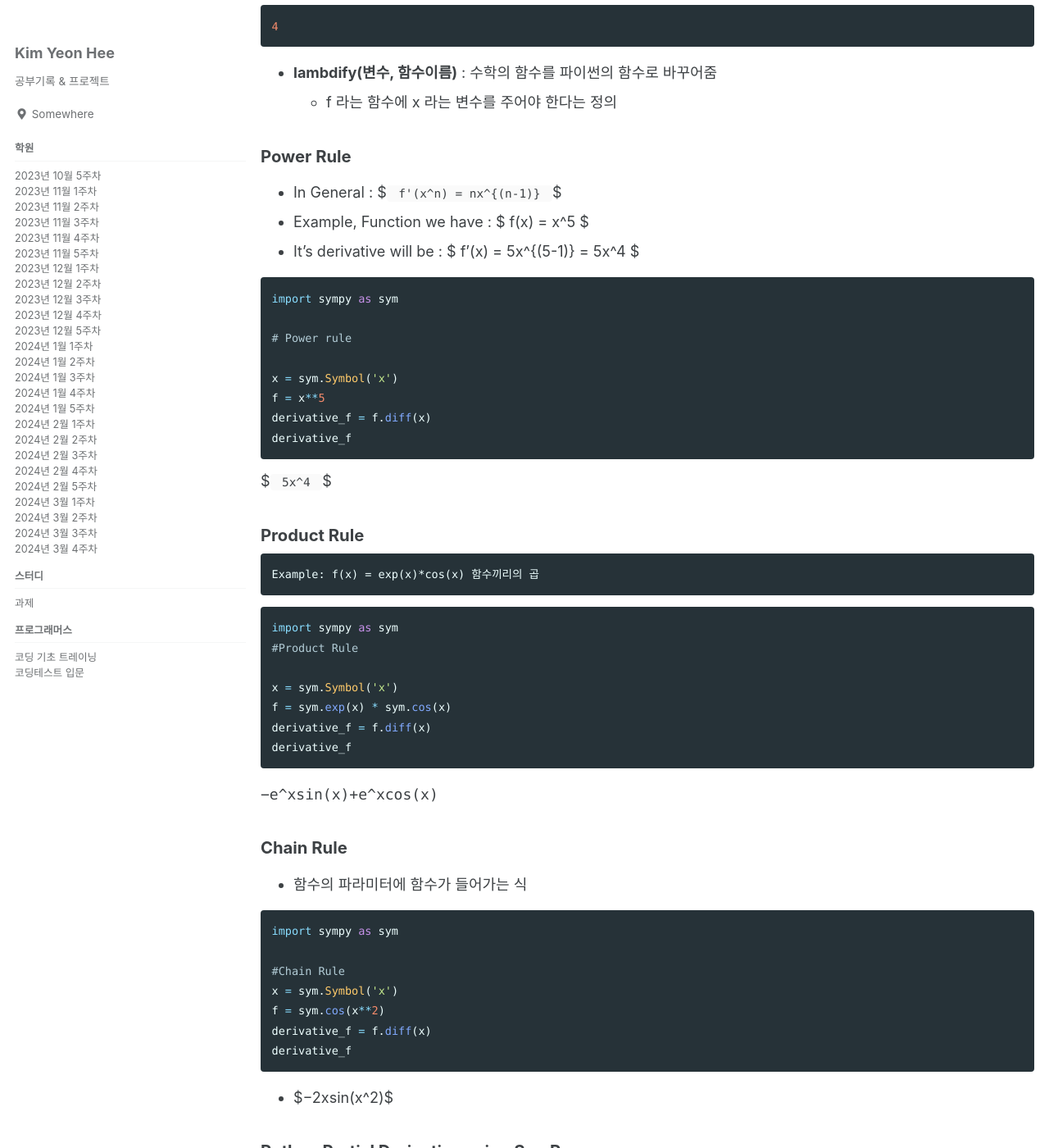
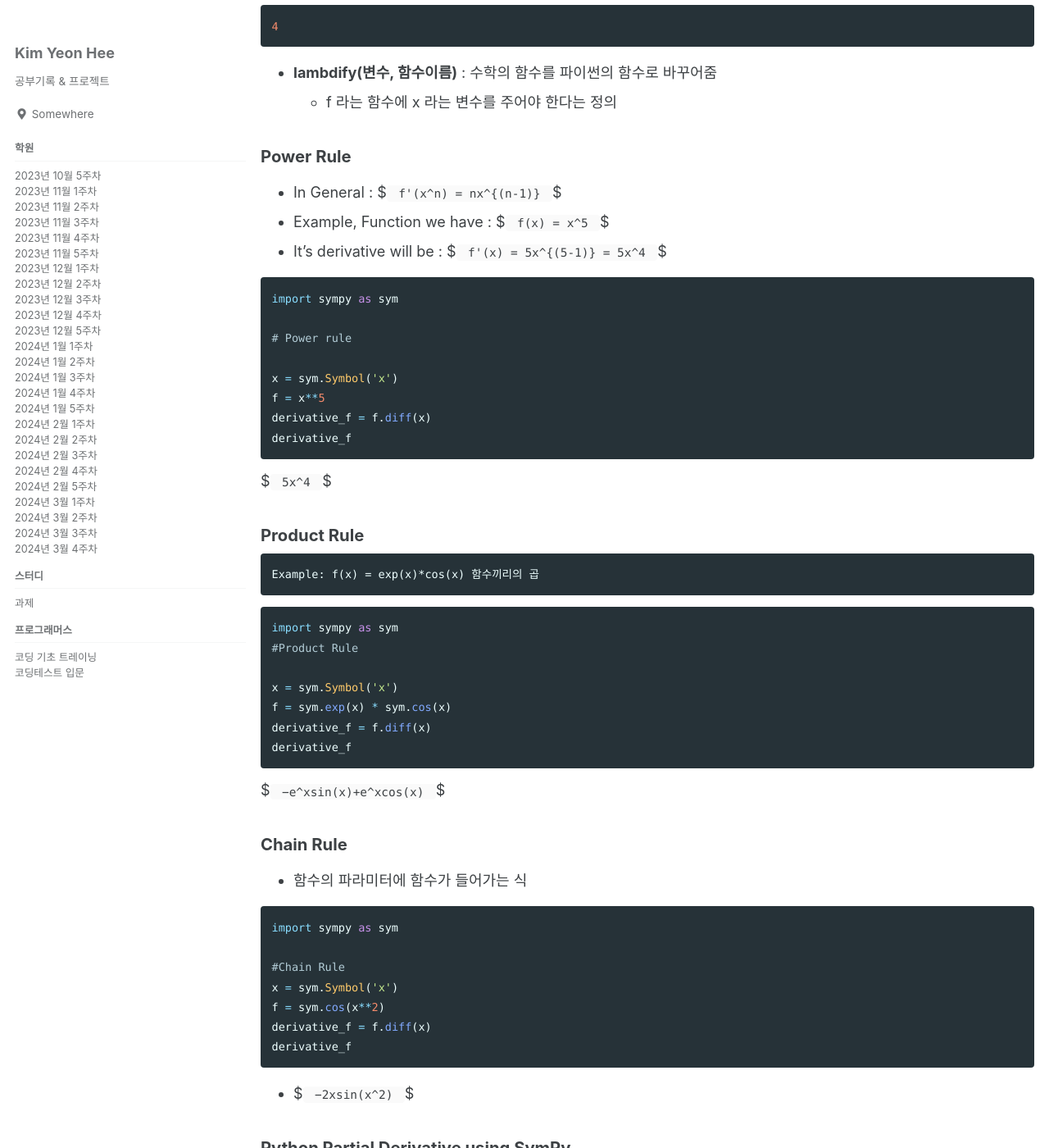
Before and after one commit to YonY-K/YonY-K.github.io, a Jekyll site: the page built from school/school_202403week4/_posts/2024-03-28/2024-03-28-20240328_1period.md, in a window 1280 px wide and 1400 px high, scrolled down 1573 px. Shown: the whole window at 82% size. Built offline with Jekyll 4.4.1, drawn with Linux system fonts in a browser that asks for light colours; cached includes are drawn as plain includes; some of the changed text lies outside the part shown.

Commit message:
posts modify

````diff
--- a/school/school_202403week4/_posts/2024-03-28/2024-03-28-20240328_1period.md
+++ b/school/school_202403week4/_posts/2024-03-28/2024-03-28-20240328_1period.md
@@ -73,8 +73,8 @@ f1(2)
 ### Power Rule
 
 - In General : $` f'(x^n) = nx^{(n-1)} `$
-- Example, Function we have : $ f(x) = x^5 $
-- It's derivative will be : $ f'(x) = 5x^{(5-1)} = 5x^4 $
+- Example, Function we have : $` f(x) = x^5 `$
+- It's derivative will be : $` f'(x) = 5x^{(5-1)} = 5x^4 `$
 
 ```python
 import sympy as sym
@@ -105,9 +105,7 @@ derivative_f = f.diff(x)
 derivative_f
 ```
 
-```math
-−e^xsin(x)+e^xcos(x)
-```
+$` −e^xsin(x)+e^xcos(x) `$
 
 ### Chain Rule
 
@@ -123,7 +121,7 @@ derivative_f = f.diff(x)
 derivative_f
 ```
 
-- $−2xsin(x^2)$
+- $` −2xsin(x^2) `$
 
 ### Python Partial Derivative using SymPy
 
@@ -153,6 +151,6 @@ derivative_f = f.diff(x, y)
 derivative_f
 ```
 
-- $4x^3+y^4$
-- $y^4+108$
-- $4y^3$
+- $` 4x^3+y^4 `$
+- $` y^4+108 `$
+- $` 4y^3 `$
````
